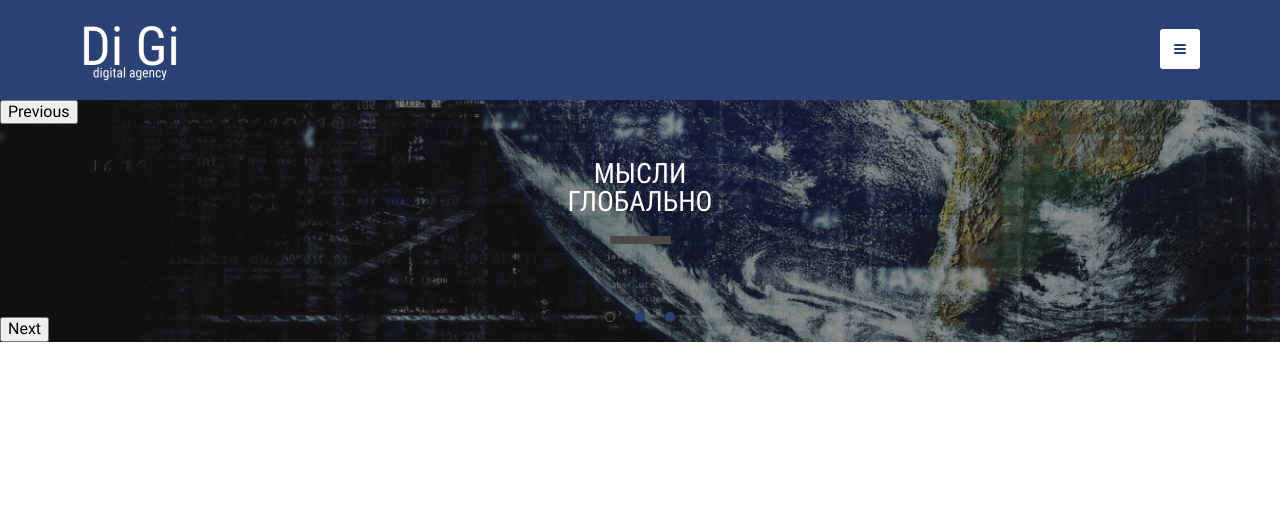
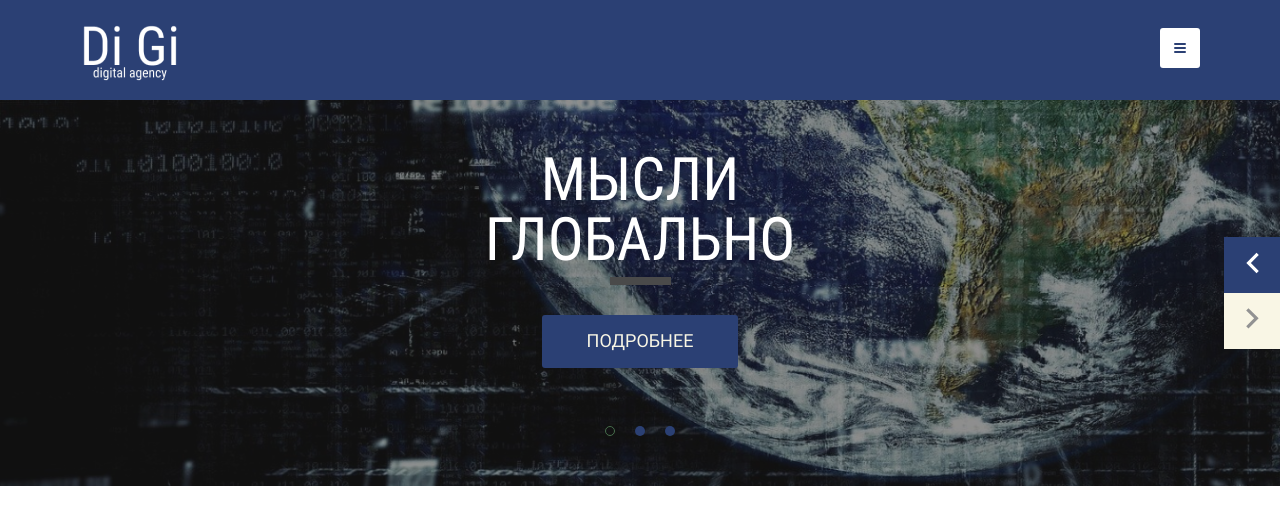
Before and after one commit to oberezhnay/Verstka, a plain HTML site: page Mobile First/index.html in a window 1280 px wide. Drawn offline with nearby package versions, Linux system fonts and the light colour scheme.

Commit message:
mid commit

```diff
--- a/Mobile First/index.html
+++ b/Mobile First/index.html
@@ -31,18 +31,30 @@
           МЫСЛИ
           ГЛОБАЛЬНО
         </h3>
+        <p class="top-slider__text">Di Gі - это диджитал агентство полного цикла,
+          направленное на самый лучший результат наших клиентов в маркетинге,
+          продажах и управлении</p>
+        <button class="top-slider__btn">ПОДРОБНЕЕ</button>
       </div>
       <div class="top-slider__item">
         <h3 class="top-slider__title">
           МЫСЛИ
           ГЛОБАЛЬНО
         </h3>
+        <p class="top-slider__text">Di Gі - это диджитал агентство полного цикла,
+          направленное на самый лучший результат наших клиентов в маркетинге,
+          продажах и управлении</p>
+        <button class="top-slider__btn">ПОДРОБНЕЕ</button>
       </div>
       <div class="top-slider__item">
         <h3 class="top-slider__title">
           МЫСЛИ
           ГЛОБАЛЬНО
         </h3>
+        <p class="top-slider__text">Di Gі - это диджитал агентство полного цикла,
+          направленное на самый лучший результат наших клиентов в маркетинге,
+          продажах и управлении</p>
+        <button class="top-slider__btn">ПОДРОБНЕЕ</button>
       </div>
     </div>
   </section>
--- a/Mobile First/js/main.js
+++ b/Mobile First/js/main.js
@@ -3,6 +3,8 @@ $('.top-slider').slick({
     dots: true,
     slidesToShow: 1,
     slidesToScroll: 1,
+    nextArrow: '<button type="button" class="slick-arrow slick-next"><img src="/images/next-arrow.svg" alt="next arrow"></button>',
+    prevArrow: '<button type="button" class="slick-arrow slick-prev"><img src="/images/prev-arrow.svg" alt="prev arrow"></button>',
     responsive: [
         {
         breakpoint: 1024,
--- a/Mobile First/scss/style.scss
+++ b/Mobile First/scss/style.scss
@@ -16,6 +16,12 @@ li{
     margin: 0;
     padding: 0;
     list-style: none;
+}
+button{
+    padding: 0;
+}
+p{
+    margin: 0;
 }
 
 body{
@@ -109,6 +115,11 @@ body{
     background-size: cover;
     min-height: 193px;
 }
+@media(min-width: 640px){
+    .head{
+        min-height: 386px;
+    }
+}
 .top-slider{
     background: rgba(33, 33, 33, 0.5);
     &__item{
@@ -138,6 +149,12 @@ body{
             background-color: $text-color;
         }
     }
+    &__text{
+        display: none;
+    }
+    &__btn{
+        display: none;
+    }
     .slick-dots{
         display: flex;
         justify-content: center;
@@ -160,7 +177,56 @@ body{
             height: 10px;
             border-radius: 50%;
             margin: 0 10px;
-
-}
+        }
     }
 }
+@media(min-width: 640px){
+    .top-slider{
+        &__item{
+            min-height: 386px;
+        }
+        &__title{
+            font-size: 60px;
+            line-height: 60px;
+            padding: 50px 0 15px;
+            margin: 0 auto 30px;
+            min-width: 520px;
+        }
+        // &__text{
+        //     display: none;
+        // }
+        &__btn{
+            display: block;
+            margin: 0 auto 113px;
+            font-size: 18px;
+            background-color: $accent;
+            color: $bg-color;
+            padding: 16px 45px;
+            border: none;
+            border-radius: 3px;
+            -webkit-border-radius: 3px;
+            -moz-border-radius: 3px;
+            -ms-border-radius: 3px;
+            -o-border-radius: 3px;
+        }
+        .slick-dots{
+            bottom: 50px;
+        }
+        .slick-arrow{
+            width: 56px;
+            height: 56px;
+            border: none;
+            position: absolute;
+            right: 0;
+            z-index: 5;
+        }
+        .slick-prev{
+            background-color: $accent;
+            top: calc(50% - 56px);
+        }
+        .slick-next{
+            background-color: $bg-color;
+            bottom: calc(50% - 56px);
+        }
+    }
+}
--- a/Mobile First/scss/vars.scss
+++ b/Mobile First/scss/vars.scss
@@ -1,2 +1,3 @@
 $accent: #2B4074;
 $text-color: #4A4A4A;
+$bg-color: #F9F6E5;
```
Also changed, not shown: Mobile First/css/style.css, Mobile First/images/next-arrow.svg (added), Mobile First/images/prev-arrow.svg (added), 1 other file.
